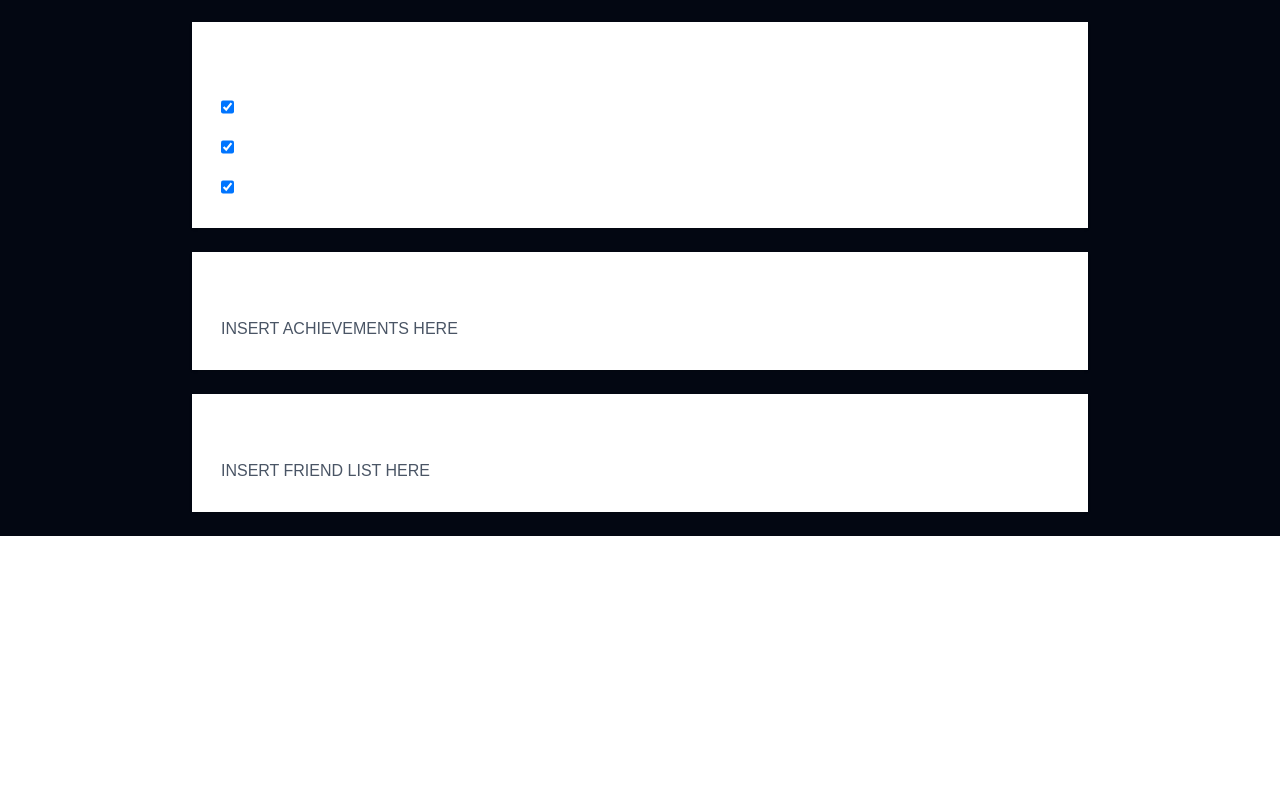
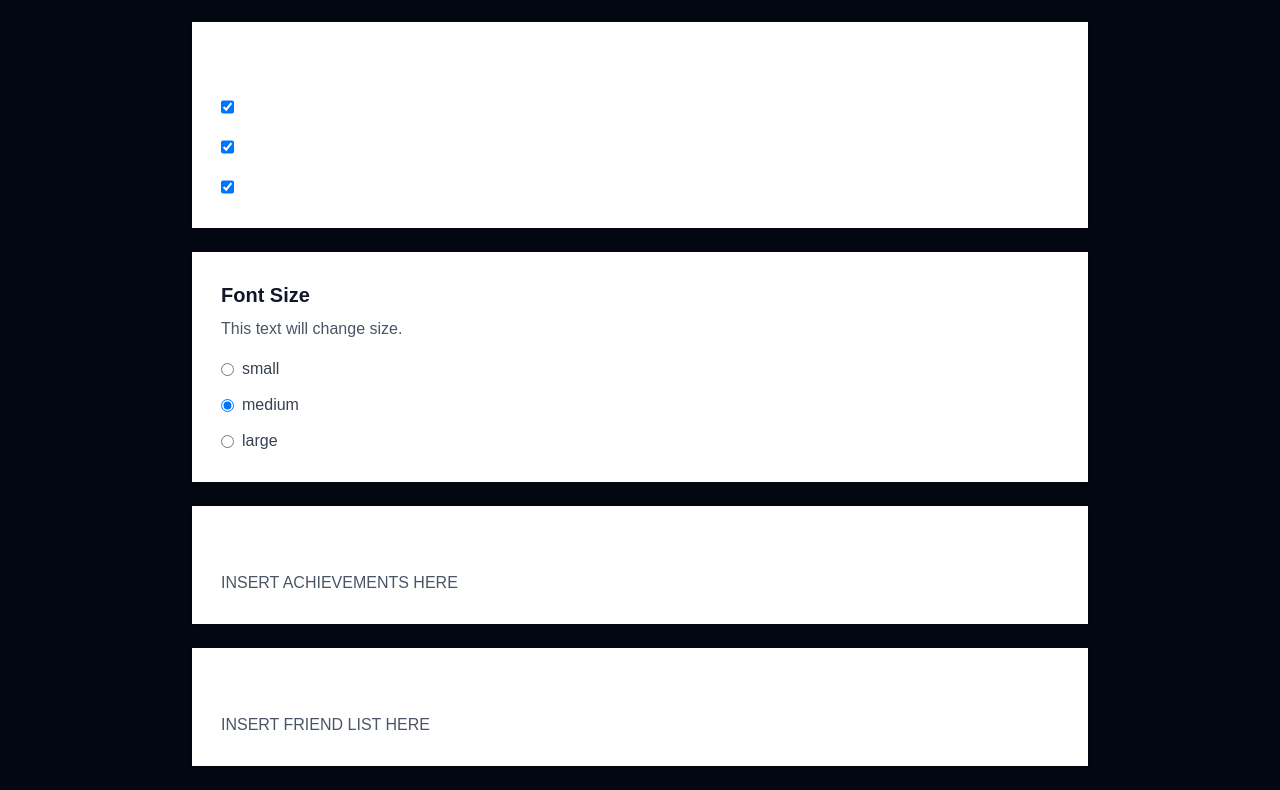
Before and after one commit to CalvinHoover/cool-math-game, a Next.js app: page /profile in a window 1280 px wide. Shown: the part 1098-1888 px from the top of the page. Before the commit the page ends 1634 px from the top, so only its background shows below. Built offline with nearby package versions, Linux system fonts and the light colour scheme.

Commit message:
FEAT: Added FontSizeSelector.tsx and adjusted page.tsx accordingly. For now, the font size selector is local to the font menu, but will be expanded to the entire page.tsx later.

```diff
--- a/src/app/profile/page.tsx
+++ b/src/app/profile/page.tsx
@@ -29,6 +29,7 @@ import MatchHistoryList from "@/features/profile/components/MatchHistory";
 import { M_PLUS_1 } from "next/font/google";
 import EditProfile from "@/features/profile/components/EditProfile";
 import SettingsPanel from "@/features/profile/components/SettingsPanel"
+import FontSizeSelector from "@/features/profile/components/FontSizeSelector";
 
 const testStats = {
   level: 5,
@@ -89,6 +90,7 @@ export default function ProfilePage() {
         />
 
         <SettingsPanel settings={profile.settings} />
+        <FontSizeSelector fontSize={profile.settings.fontSize} />
         {/* <section className="border bg-white p-7 shadow-sm dark:border-gray-700 dark:bg-gray-900">
           <h2 className="text-xl font-bold">Recently Played</h2>
           <div className="mt-4 space-y-3">
--- /dev/null
+++ b/src/features/profile/components/FontSizeSelector.tsx
@@ -0,0 +1,42 @@
+"use client";
+
+import { useState } from "react";
+
+type FontSize = "small" | "medium" | "large";
+
+type FontSizeProps = {
+    fontSize: FontSize;
+};
+
+const fontSizeClasses = {
+    small: "text-sm",
+    medium: "text-base",
+    large: "text-lg",
+}
+
+export default function FontSizeSelector({
+    fontSize,
+}: FontSizeProps) {
+    const [selectedFontSize, setSelectedFontSize] = useState(fontSize);
+
+    return (
+        <section className={`border bg-white p-7 shadow-sm dark:border-gray-700 dark:bg-gray-900 ${fontSizeClasses[selectedFontSize]}`}>
+            <h2 className="text-xl font-bold text-gray-900 dark:text-white"> Font Size </h2>
+            <p className="mt-2 text-gray-600 dark:text-gray-300"> This text will change size. </p>
+            <div className="mt-4 space-y-3 text-gray-700 dark:text-gray-300">
+                {(["small", "medium", "large"] as const).map((size) => (
+                    <label key={size} className="flex items-center gap-2">
+                        <input
+                            type="radio"
+                            name="fontSize"
+                            value={size}
+                            checked={selectedFontSize === size}
+                            onChange={() => setSelectedFontSize(size)}
+                        />
+                        {size}
+                    </label>
+                ))}
+            </div>
+        </section>
+    )
+}
--- a/src/features/profile/testData.ts
+++ b/src/features/profile/testData.ts
@@ -50,6 +50,7 @@ export const testUserProfiles: UserProfile[] = [
             emailNotifications: true,
             publicProfile: true,
             showMatchHistory: true,
+            fontSize: "medium",
         }
     },
     {
@@ -85,6 +86,7 @@ export const testUserProfiles: UserProfile[] = [
             emailNotifications: true,
             publicProfile: true,
             showMatchHistory: true,
+            fontSize: "large",
         }
     }
 ]
--- a/src/features/profile/types.ts
+++ b/src/features/profile/types.ts
@@ -51,6 +51,7 @@ export interface UserSettings {
     emailNotifications: boolean;
     publicProfile: boolean;
     showMatchHistory: boolean;
+    fontSize: "small" | "medium" | "large";
 }
 
 // for individual match history entries
```
Also changed, not shown: 1 other file (tests, documents, lock files or other folders).
